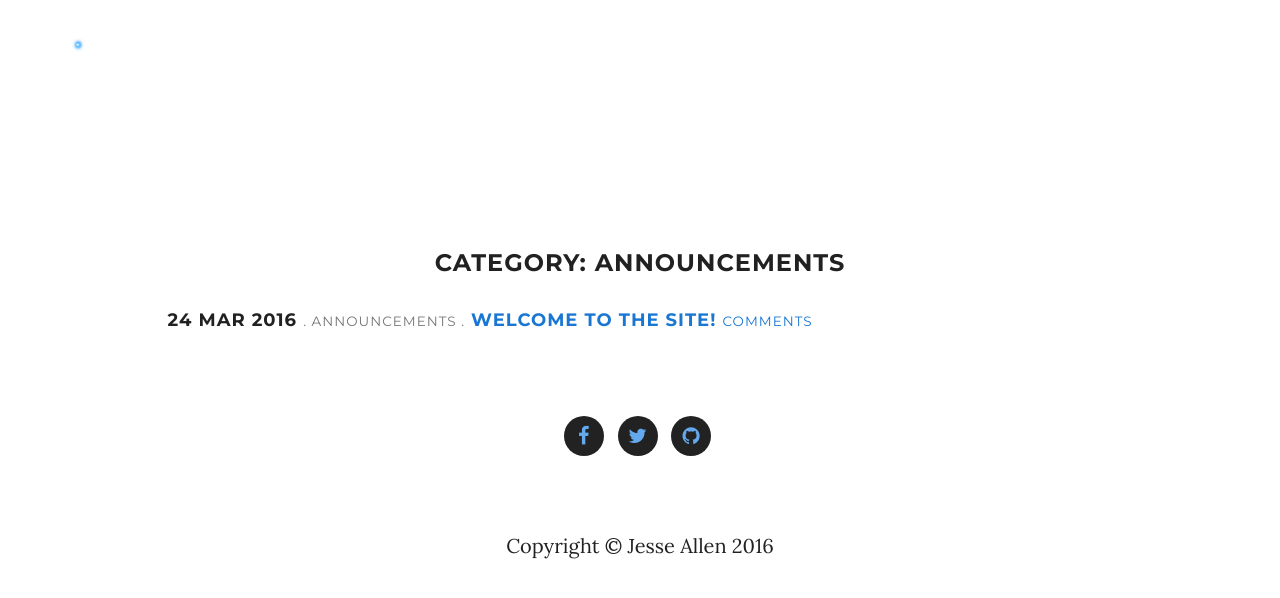
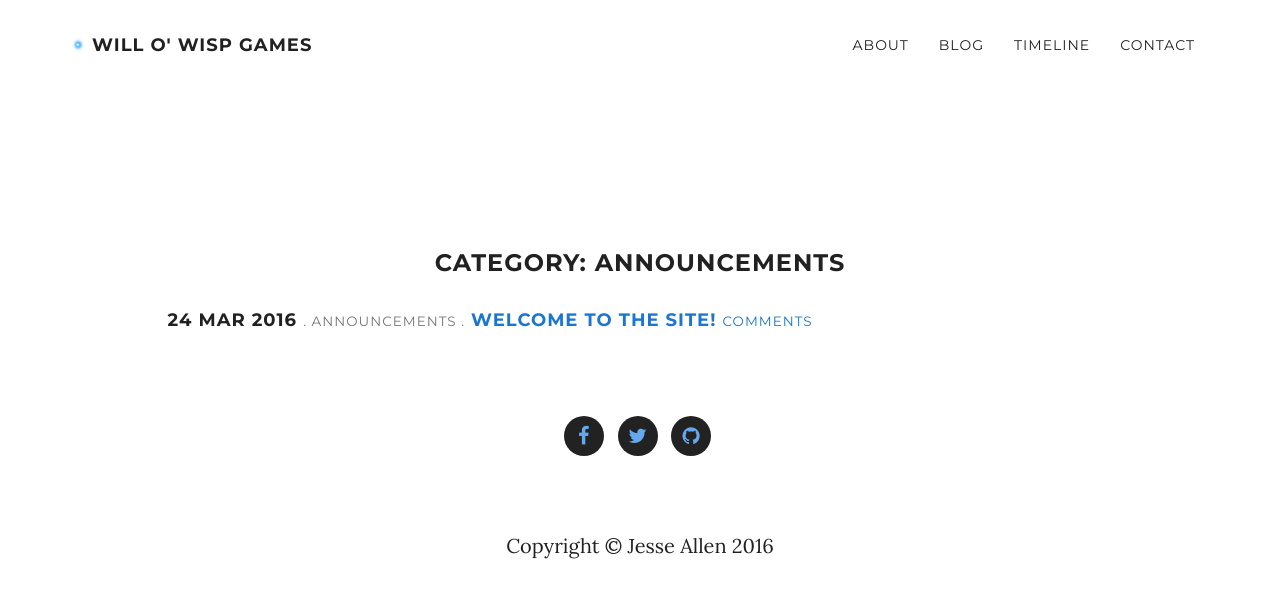
Before and after one commit to WilloWispGames/WilloWispGames.github.io, a Jekyll site: the page built from categories/announcements.html, in a window 1280 px wide and 900 px high. Shown: the top 598 px of the window. Built offline with Jekyll 4.4.1, drawn with Linux system fonts in a browser that asks for light colours; nearby versions of some CDN libraries.

Commit message:
Update _variables.scss

```diff
--- a/_sass/_variables.scss
+++ b/_sass/_variables.scss
@@ -7,11 +7,11 @@ $greyPane: #f5f5f5;
 $darkText: rgba(#000000, 0.87);
 $lightGrey: #bdbdbd;
 
-$navbar-text-shadow: false; //true;
-$header-text-shadow: true;
+$navbar-text-shadow: false;
+$header-text-shadow: false;
 $header-background-color: $greyPane;
 $intro-text-color: $light;
-$navbar-color: $light; // navbar text
+$navbar-color: $darkText; // navbar text
 $navbar-lg-collapse-background-color: $header-background-color;
 $navbar-lg-background: transparent;
 $navbar-sm-background-color: $navbar-lg-collapse-background-color;
```
